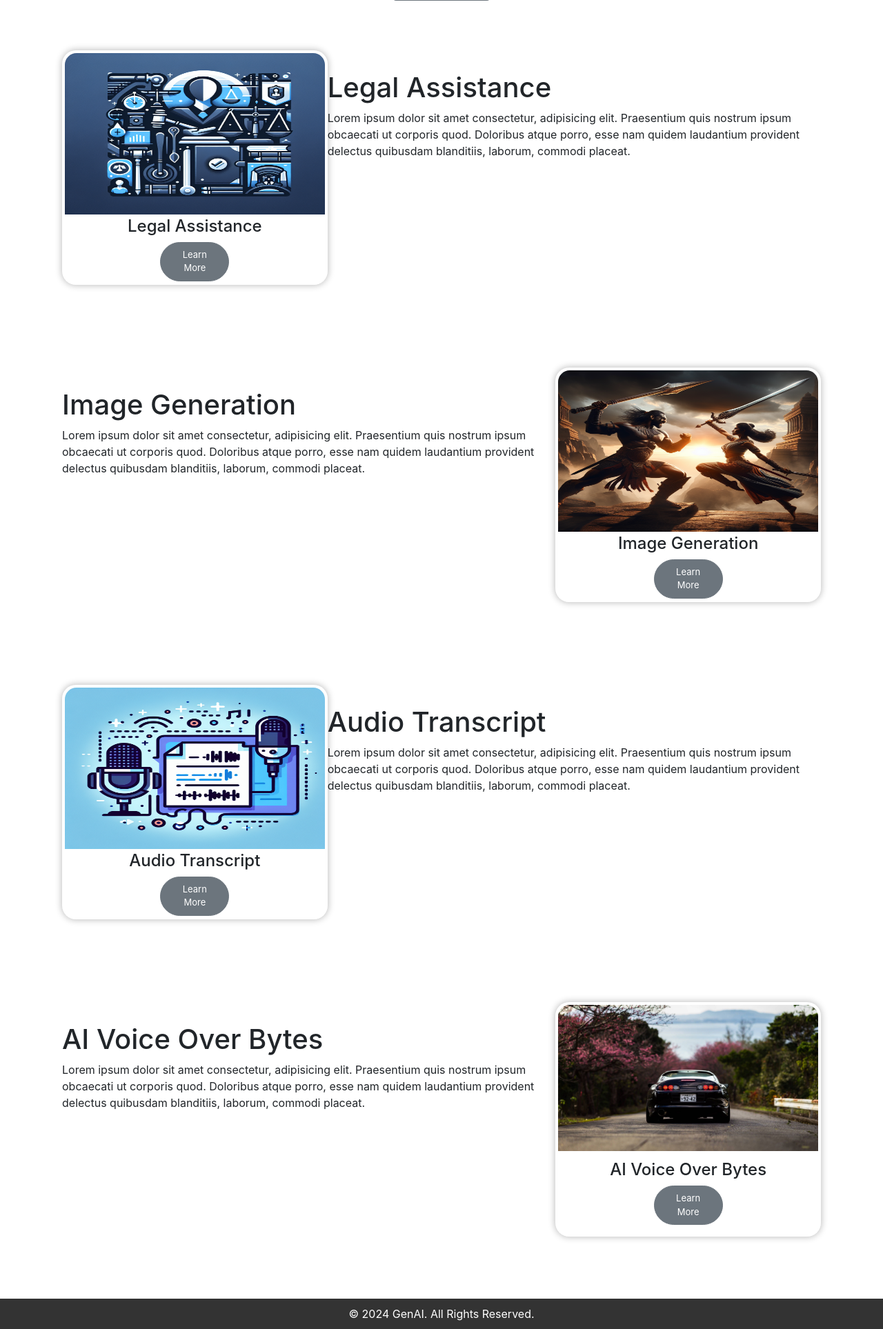
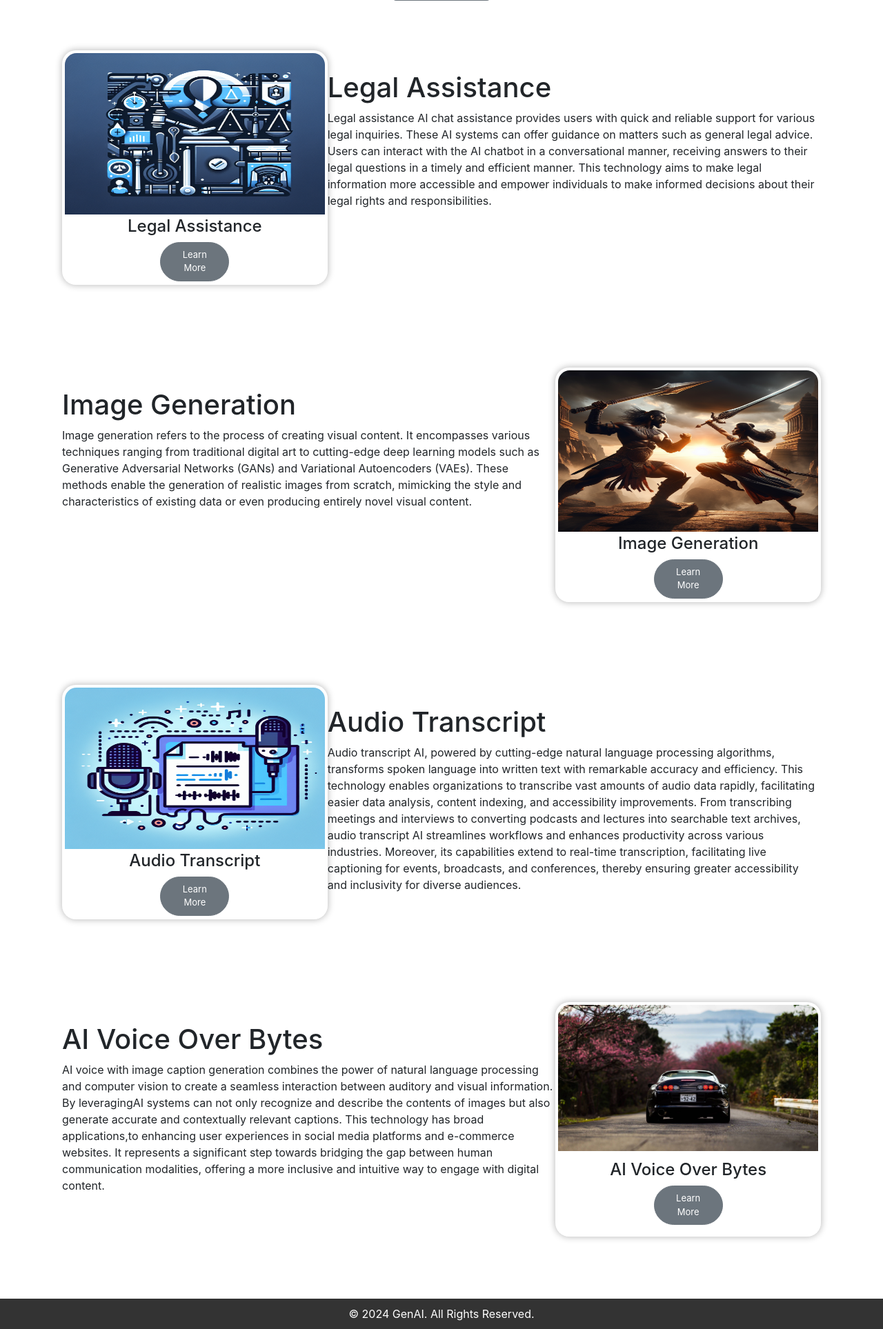
Before and after one commit to sid-1974/GenAI-1, a Flask app: page / in a window 1280 px wide. Shown: the part 285-2212 px from the top of the page at 69% size. Run offline with Flask 3, Linux system fonts and the light colour scheme; some libraries are stand-ins or nearby versions.

Commit message:
landing page updated

```diff
--- a/templates/landing_page.html
+++ b/templates/landing_page.html
@@ -68,7 +68,9 @@
             </div>
             <div class="card-content">
                 <h1>Legal Assistance</h1>
-                <p>Lorem ipsum dolor sit amet consectetur, adipisicing elit. Praesentium quis nostrum ipsum obcaecati ut corporis quod. Doloribus atque porro, esse nam quidem laudantium provident delectus quibusdam blanditiis, laborum, commodi placeat.</p>
+                <p>Legal assistance AI chat assistance provides users with quick and reliable support for various legal inquiries.
+                    These AI systems can offer guidance on matters such as  general legal advice. Users can interact with the AI chatbot in a conversational manner, receiving answers to their legal questions in a timely and efficient manner.
+                    This technology aims to make legal information more accessible and empower individuals to make informed decisions about their legal rights and responsibilities.</p>
 
             </div>
         </div>
@@ -80,7 +82,11 @@
 
             <div class="card-content">
                 <h1>Image Generation</h1>
-                <p>Lorem ipsum dolor sit amet consectetur, adipisicing elit. Praesentium quis nostrum ipsum obcaecati ut corporis quod. Doloribus atque porro, esse nam quidem laudantium provident delectus quibusdam blanditiis, laborum, commodi placeat.</p>
+                <p>Image generation refers to the process of creating visual content. It encompasses various techniques ranging
+                    from traditional digital art to cutting-edge deep learning models such as Generative Adversarial Networks (GANs)
+                    and Variational Autoencoders (VAEs). These methods enable the generation of realistic images from scratch,
+                     mimicking the style and characteristics of existing data or even producing entirely novel visual content.
+                     </p>
 
             </div>
 
@@ -118,7 +124,11 @@
             </div>
             <div class="card-content">
                 <h1>Audio Transcript</h1>
-                <p>Lorem ipsum dolor sit amet consectetur, adipisicing elit. Praesentium quis nostrum ipsum obcaecati ut corporis quod. Doloribus atque porro, esse nam quidem laudantium provident delectus quibusdam blanditiis, laborum, commodi placeat.</p>
+                <p>Audio transcript AI, powered by cutting-edge natural language processing algorithms,
+                    transforms spoken language into written text with remarkable accuracy and efficiency.
+                    This technology enables organizations to transcribe vast amounts of audio data rapidly, facilitating easier data analysis,
+                     content indexing, and accessibility improvements. From transcribing meetings and interviews to converting podcasts and lectures into searchable text archives, audio transcript AI streamlines workflows and enhances productivity across various industries. Moreover, its capabilities extend to real-time transcription, facilitating live captioning for events, broadcasts, and conferences,
+                    thereby ensuring greater accessibility and inclusivity for diverse audiences.</p>
 
             </div>
         </div>
@@ -130,7 +140,13 @@
 
             <div class="card-content">
                 <h1>AI Voice Over Bytes</h1>
-                <p>Lorem ipsum dolor sit amet consectetur, adipisicing elit. Praesentium quis nostrum ipsum obcaecati ut corporis quod. Doloribus atque porro, esse nam quidem laudantium provident delectus quibusdam blanditiis, laborum, commodi placeat.</p>
+                <p>AI voice with image caption generation combines the power of natural
+                    language processing and computer vision to create a seamless interaction between auditory and visual information.
+                     By leveragingAI systems can not only recognize and describe the contents of images but also
+                     generate accurate and contextually relevant captions. This technology has broad applications,to enhancing user experiences in
+                    social media platforms and e-commerce websites. It represents a significant step towards bridging the gap between
+                       human communication modalities, offering a more inclusive and intuitive way to engage with digital content.</p>
+
 
             </div>
 
```
